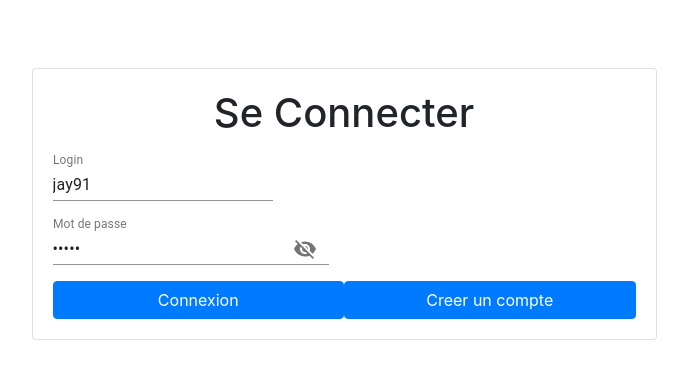
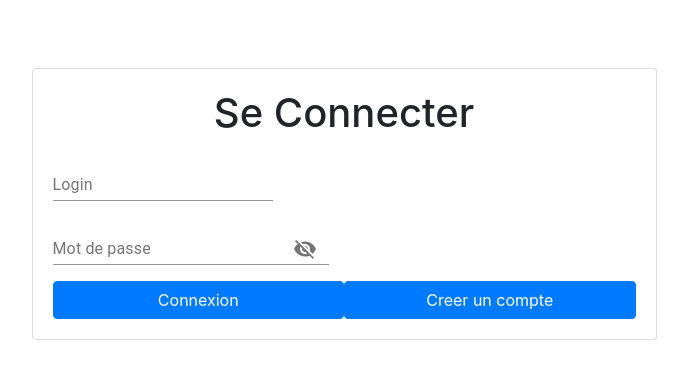
Before and after one commit to florianIBISC/bataille_navale, a React (Create React App) app: page / in a window 1280 px wide. Shown: the top 378 px of the page, without its empty margins (296-984 px from the left). Built offline with nearby package versions, Linux system fonts and the light colour scheme; no server answers.

Commit message:
Add files via upload

```diff
--- a/src/Authentification/Connexion.js
+++ b/src/Authentification/Connexion.js
@@ -21,8 +21,8 @@ class Connexion extends React.Component {
         super(props);
         this.state = {
             amount: '',
-            pseudo: 'jay91',
-            password: 'Jay91',
+            pseudo: '',
+            password: '',
             weight: '',
             weightRange: '',
             showPassword: false,
@@ -39,6 +39,7 @@ class Connexion extends React.Component {
             console.log('error')
         }
     };
+
     render(){
         const handleChange = prop => event => {
             this.setState({ ...this.state, [prop]: event.target.value });
@@ -94,7 +95,7 @@ class Connexion extends React.Component {
                             </div>
                             {/*<Link to="/menu">*/}
                             <input type="button" class="btn btn-primary btn-block" style={{display: "inline-block", width: "50%"}}
-                                onClick={this.send()}
+                                onClick={this.send}
                                 value='Connexion'
                             >
                             </input>
```
